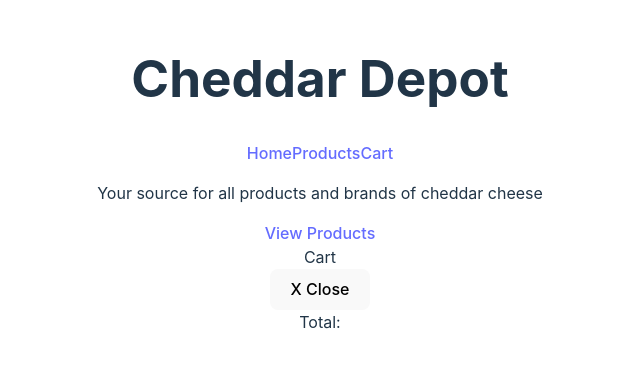
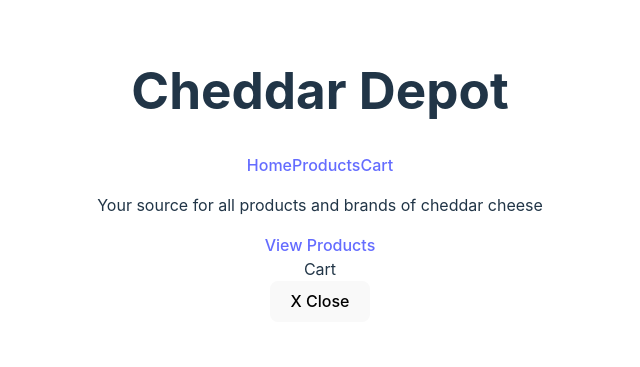
Before and after one commit to kopatsis/reactProjects, a React (Vite) app in the folder shopping-cart/: page /home/cart in a window 1280 px wide. Shown: the part 225-592 px from the top of the page, without its empty margins (320-960 px from the left). Built offline with nearby package versions, Linux system fonts and the light colour scheme.

Commit message:
grand total in cart

```diff
--- a/shopping-cart/src/components/Cart.jsx
+++ b/shopping-cart/src/components/Cart.jsx
@@ -23,6 +23,8 @@ const Cart = ({CD, edit, clear, del}) => {
 
     const [priceArr, setPriceArr] = useState([]);
 
+    const [totals, setTotals] = useState(0);
+
     const createPrices = () => {
       let temp = [];
       CD.forEach((item) => {
@@ -33,7 +35,15 @@ const Cart = ({CD, edit, clear, del}) => {
 
     useEffect(() => {
       createPrices();
-    }, [CD])
+    }, [CD]);
+
+    useEffect(() => {
+      // let currentTotal = 0;
+      // priceArr.forEach((sub) => {
+      //   currentTotal += sub;
+      // });
+      setTotals(priceArr.reduce(function (a, b) {return a + b;}, 0));
+    }, [priceArr])
 
   return (
     <>
@@ -54,7 +64,7 @@ const Cart = ({CD, edit, clear, del}) => {
           <div>Item Total: ${priceArr[index]}</div>
         </div>
       ))}
-      <div>Total: </div>
+      {CD.length > 0 && <div>Total: ${totals}</div>}
       {CD.length > 0 && <button onClick={clear}>Clear Cart</button>}
     </>
   )
```
